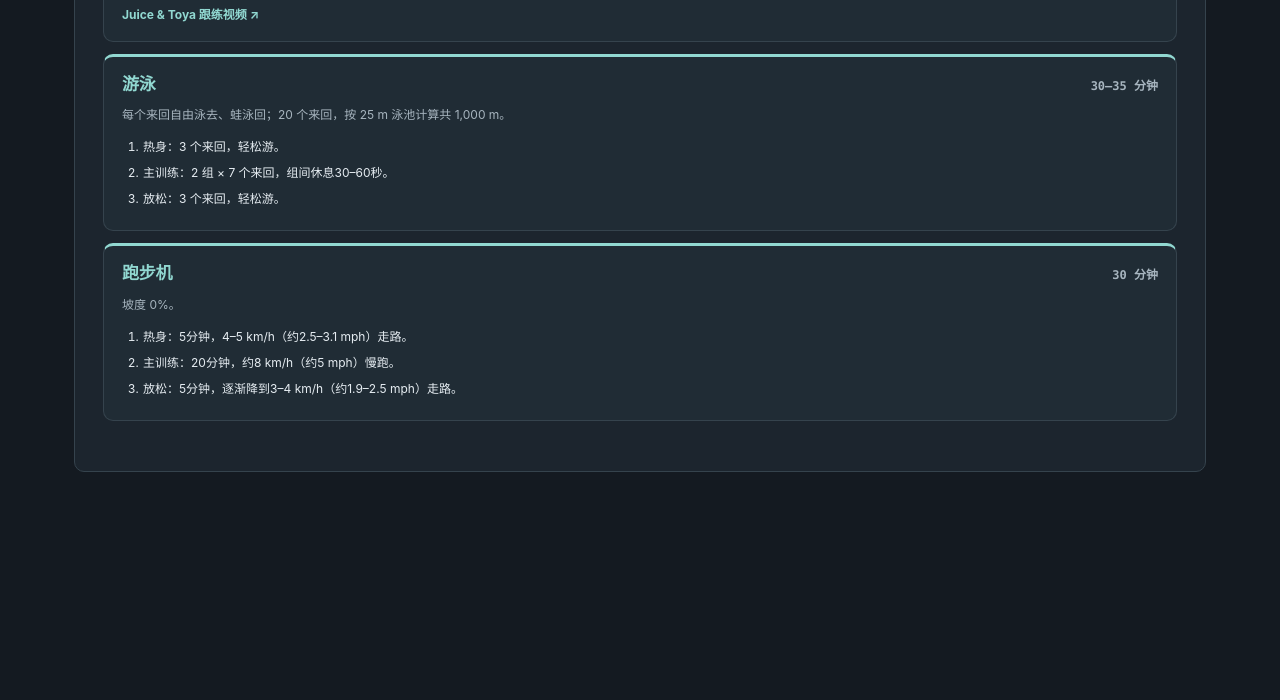
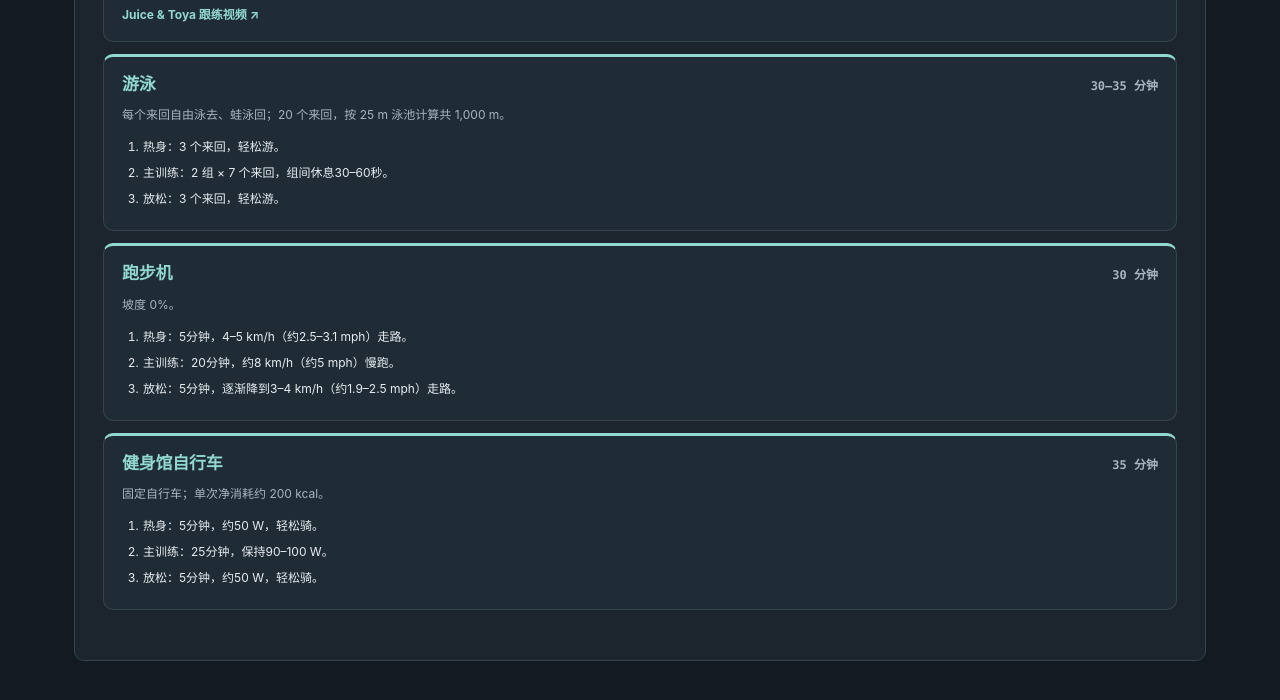
Before and after one commit to yunhaixiang/fitness, a Jekyll site: the page built from cardio.md, in a window 1280 px wide and 900 px high, scrolled down 1089 px, cut to the strip 159-859 px from the top of the window. Built offline with Jekyll 4.4.1, drawn with Linux system fonts in a browser that asks for light colours; before the commit the page ends 1800 px from its top, so only the background shows below that; some of the changed text lies outside the part shown.

Commit message:
Add gym stationary bike cardio option

```diff
--- a/assets/i18n.js
+++ b/assets/i18n.js
@@ -19,7 +19,7 @@
     '做饭流程': 'Cooking workflow', '半周七餐、厨具线程、分盘表': 'Seven meals per batch, parallel cooking and portioning',
     '训练与恢复': 'Training & recovery', '力量训练': 'Strength training',
     '在家与健身馆动作、组数和视频': 'Home and gym exercises, sets and videos',
-    'HIIT、游泳和跑步机选项': 'HIIT, swimming and treadmill options',
+    'HIIT、游泳、跑步机和健身馆自行车选项': 'HIIT, Swimming, Treadmill and Stationary Bike Options',
     '晚间安排、瑜伽和冥想': 'Evening routine, yoga and meditation',
     '数据': 'Data', '计划统计': 'Plan statistics', '热量、营养和每周训练量估计': 'Calories, nutrition and estimated weekly training volume',
     '摄入、消耗构成和营养指标': 'Calories Eaten, Calories Burned and Nutrients',
@@ -77,13 +77,17 @@
     '力量训练（在家）': 'Strength training (home)', '力量训练（在健身馆）': 'Strength training (gym)',
     '配重为试练起点；史密斯机数字是加片总重量。首次使用按动作稳定程度调整。': 'Weights are starting points for a trial session. Smith machine values are the total weight of added plates. Adjust them so you can perform each movement with control.',
     '腹直肌；侧腹辅助': 'rectus abdominis; obliques (secondary)',
-    '有氧与每周安排': 'Cardio & weekly schedule', 'HIIT、游泳与跑步机三选一': 'Choose HIIT, swimming or treadmill',
+    '有氧与每周安排': 'Cardio & weekly schedule', 'HIIT、游泳、跑步机或健身馆自行车四选一': 'Choose HIIT, Swimming, Treadmill or Stationary Bike',
     '每周安排与有氧': 'Weekly training schedule & cardio',
     '每周安排': 'Weekly plan', '有氧选择': 'Cardio options',
     'Juice & Toya 跟练视频 ↗': 'Juice & Toya workout video ↗',
     '总消耗': 'Total Calories Burned', '净消耗': 'Net Calories Burned',
     '每个来回自由泳去、蛙泳回；20 个来回，按 25 m 泳池计算共 1,000 m。': 'Swim freestyle out and breaststroke back for each lap. Twenty laps in a 25 m pool total 1,000 m.',
     '坡度 0%。': '0% incline.',
+    '固定自行车；单次净消耗约 200 kcal。': 'Stationary bike; about 200 kcal burned above resting per session.',
+    '热身：5分钟，约50 W，轻松骑。': 'Warm up: cycle easily for 5 minutes at about 50 W.',
+    '主训练：25分钟，保持90–100 W。': 'Main set: cycle for 25 minutes at 90–100 W.',
+    '放松：5分钟，约50 W，轻松骑。': 'Cool down: cycle easily for 5 minutes at about 50 W.',
     '有氧选项一：HIIT。': 'Cardio option 1: HIIT.',
     '有氧选项二：游泳。每个来回自由泳去、蛙泳回；每次20个来回，按25 m泳池计算共1,000 m，预计约30–35分钟。': 'Cardio option 2: swimming. Swim freestyle out and breaststroke back for each lap. Twenty laps in a 25 m pool total 1,000 m, about 30–35 minutes.',
     '有氧选项三：跑步机。约30分钟，坡度0%': 'Cardio option 3: treadmill. About 30 minutes at 0% incline.',
@@ -219,7 +223,7 @@
     '站姿哑铃肩推': 'standing dumbbell shoulder press',
     '单臂支撑哑铃划船': 'supported single-arm dumbbell row',
     '哑铃肩推': 'dumbbell shoulder press', '哑铃划船': 'dumbbell row', '每侧': 'per side',
-    '有氧：HIIT、游泳或跑步机，4次／周（净增加）': 'Cardio: HIIT, swimming or treadmill, four times a week (above rest)',
+    '有氧：HIIT、游泳、跑步机或健身馆自行车，4次／周（净增加）': 'Cardio: HIIT, Swimming, Treadmill or Stationary Bike, Four Times a Week (Above Rest)',
     '步行（估计每周12 km，净增加）': 'Walking (12 km a week, above rest)',
     '净增加': 'net increase',
     '每日能量与每周赤字估计': 'Daily energy and estimated weekly deficit',
@@ -234,7 +238,7 @@
     '预热': 'Preheat',
     '鸡肉末，豌豆，胡萝卜，炒蛋': 'ground chicken, peas, carrots, scrambled eggs',
     '日常活动等（久坐系数加成）': 'Everyday activity and other energy use',
-    '有氧：HIIT、游泳或跑步机，4次／周（净增加）': 'Cardio: HIIT, swimming or treadmill, 4 times/week (net)',
+    '有氧：HIIT、游泳、跑步机或健身馆自行车，4次／周（净增加）': 'Cardio: HIIT, Swimming, Treadmill or Stationary Bike, Four Times a Week (Net)',
     '步行（估计每周12 km，净增加）': 'Walking (about 12 km/week, net)',
     '力量训练（净增加）': 'Strength training (net)',
     '饱和脂肪占总热量': 'Saturated fat as share of calories',
@@ -334,7 +338,7 @@
     '在家': 'Home', '健身馆': 'Gym', '休息': 'Rest', '训练': 'Training', '上肢推拉与核心': 'Upper-body push/pull & core',
     '下肢、臀部与核心': 'Lower body, glutes & core', '下肢与核心': 'Lower body & core',
     'HIIT／游泳／跑步机（三选一）': 'HIIT / swim / treadmill (choose one)',
-    '游泳': 'Swimming', '跑步机': 'Treadmill',
+    '游泳': 'Swimming', '跑步机': 'Treadmill', '健身馆自行车': 'Stationary Bike (Gym)',
     '低冲击、简化动作': 'Low impact, modified moves', '完整动作、跟上跳跃和节奏': 'Full moves, jumping and pace',
     '跟练版本': 'Workout version', '单次总消耗 kcal': 'Gross kcal per session', '单次净消耗 kcal': 'Net kcal per session',
     '时间': 'Time', '安排': 'Activity',
--- a/assets/tracker.js
+++ b/assets/tracker.js
@@ -20,7 +20,7 @@
       ['sets', '组数', 'number'], ['reps', '每组次数', 'text'], ['weightLb', '单只哑铃／器械负重 lb', 'number'], ['note', '备注', 'text']
     ] },
     cardio: { name: '有氧训练', description: '记录实际完成量；热量是估计值，不必每次都填。', fields: [
-      ['date', '日期', 'date', true], ['activity', '项目', 'select', true, ['HIIT', '游泳', '跑步机', '其他']],
+      ['date', '日期', 'date', true], ['activity', '项目', 'select', true, ['HIIT', '游泳', '跑步机', '健身馆自行车', '其他']],
       ['minutes', '时长 min', 'number'], ['distance', '距离 km', 'number'], ['kcal', '估计净消耗 kcal', 'number'], ['note', '备注', 'text']
     ], chart: [['minutes', '有氧时长 min']] }
   };
--- a/cardio.md
+++ b/cardio.md
@@ -1,7 +1,7 @@
 ---
 layout: default
 title: 有氧与每周安排
-description: HIIT、游泳与跑步机三选一
+description: HIIT、游泳、跑步机或健身馆自行车四选一
 permalink: /cardio/
 visual: true
 ---
@@ -38,4 +38,13 @@ visual: true
       <li>放松：5分钟，逐渐降到3–4 km/h（约1.9–2.5 mph）走路。</li>
     </ol>
   </article>
+  <article class="cardio-option-card">
+    <div class="cardio-option-head"><h3>健身馆自行车</h3><span>35 分钟</span></div>
+    <p>固定自行车；单次净消耗约 200 kcal。</p>
+    <ol>
+      <li>热身：5分钟，约50 W，轻松骑。</li>
+      <li>主训练：25分钟，保持90–100 W。</li>
+      <li>放松：5分钟，约50 W，轻松骑。</li>
+    </ol>
+  </article>
 </div>
--- a/index.html
+++ b/index.html
@@ -50,7 +50,7 @@ hide_hero: true
   <h2 id="training-heading">训练与恢复</h2>
   <div class="link-grid">
     <a href="{{ '/strength/' | relative_url }}"><strong>力量训练</strong><span>在家与健身馆动作、组数和视频</span></a>
-    <a href="{{ '/cardio/' | relative_url }}"><strong>有氧</strong><span>HIIT、游泳和跑步机选项</span></a>
+    <a href="{{ '/cardio/' | relative_url }}"><strong>有氧</strong><span>HIIT、游泳、跑步机和健身馆自行车选项</span></a>
     <a href="{{ '/sleep/' | relative_url }}"><strong>睡眠</strong><span>晚间安排、瑜伽和冥想</span></a>
   </div>
 </section>
```
Also changed, not shown: stats.md (+1 -1 lines).
